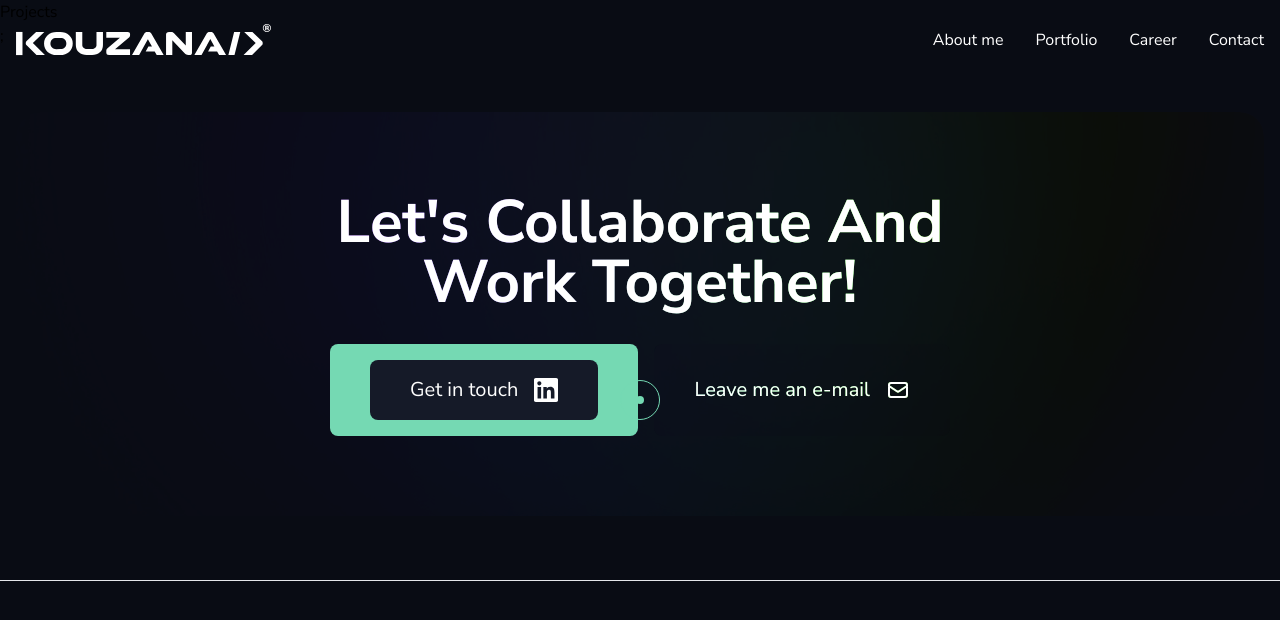
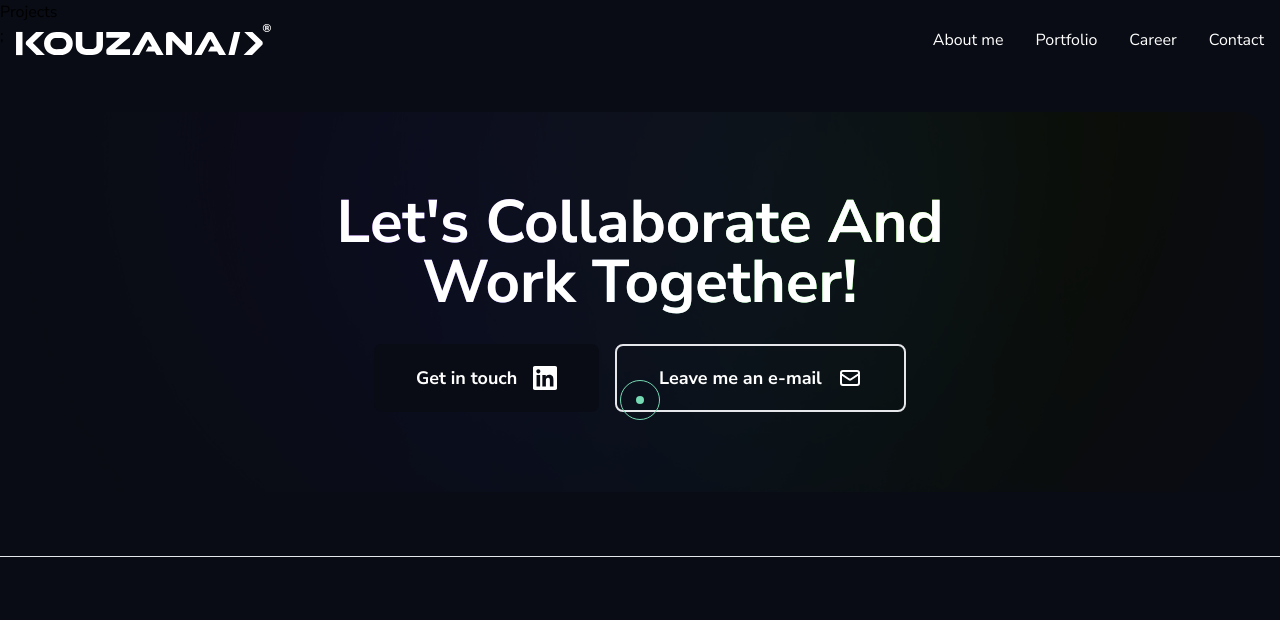
Before and after one commit to KouzanaFedi/fedikouzana, a Next.js app: page /projects in a window 1280 px wide. Shown: the top 620 px of the page. Built offline with nearby package versions, Linux system fonts and the light colour scheme.

Commit message:
Adjusted magnetic buttons with multiple colors

```diff
--- a/src/components/MagneticButton.tsx
+++ b/src/components/MagneticButton.tsx
@@ -5,21 +5,70 @@ import React from "react";
 type Props = {
   variant?: "contained" | "outlined";
   children: React.ReactNode;
+  variantColor?: "green" | "dark";
 };
 
-const MagneticButton = ({ variant = "contained", children }: Props) => {
+type ColorPalette = {
+  mainColor: string;
+  hoverColor: string;
+  textColor: string;
+  textColorHover: string;
+};
+
+type ButtonColorPalette = {
+  contained: ColorPalette;
+  outlined: ColorPalette;
+};
+
+const MagneticButton = ({
+  variant = "contained",
+  variantColor = "green",
+  children,
+}: Props) => {
   const overlayRef = React.useRef<HTMLDivElement>();
   const [firstHover, setFirstHover] = React.useState(true);
   const ref = React.useRef<HTMLDivElement>();
+
+  const greenVarient: ButtonColorPalette = {
+    contained: {
+      hoverColor: "fk-green-darker",
+      mainColor: "fk-green",
+      textColor: "fk-gray",
+      textColorHover: "fk-gray",
+    },
+    outlined: {
+      hoverColor: "fk-green-darker",
+      mainColor: "fk-gray",
+      textColor: "fk-white",
+      textColorHover: "fk-white",
+    },
+  };
+
+  const darkVarient: ButtonColorPalette = {
+    contained: {
+      hoverColor: "fk-white",
+      mainColor: "fk-gray",
+      textColor: "fk-white",
+      textColorHover: "fk-gray",
+    },
+    outlined: {
+      hoverColor: "fk-white",
+      mainColor: "fk-gray",
+      textColor: "fk-white",
+      textColorHover: "fk-gray",
+    },
+  };
+
+  const currentPalette = variantColor === "green" ? greenVarient : darkVarient;
 
   return (
     <div
       ref={ref}
       className={`${
         variant === "contained"
-          ? "bg-fk-green text-fk-gray"
-          : "border-fk-green border-2"
-      } px-10 py-4 group relative overflow-hidden font-bold text-lg p-[2px] z-20 text-white rounded-lg cursor-pointer will-change-transform special-element`}
+          ? `bg-${currentPalette.contained.mainColor} text-${currentPalette.contained.textColor} hover:text-${currentPalette.contained.textColorHover}`
+          : `border-${currentPalette.outlined.hoverColor} text-${currentPalette.outlined.textColor} hover:text-${currentPalette.outlined.textColorHover} border-2`
+      } group relative overflow-hidden font-bold text-lg p-[2px] z-20 rounded-lg cursor-pointer will-change-transform special-element`}
       onMouseOver={({ clientX, clientY }) => {
         setFirstHover(false);
         if (ref.current) {
@@ -67,13 +116,11 @@ const MagneticButton = ({ variant = "contained", children }: Props) => {
           className={`${
             firstHover
               ? "bg-transparent"
-              : variant === "contained"
-              ? "bg-fk-green-darker"
-              : "bg-fk-green"
+              : `bg-${currentPalette.contained.hoverColor}`
           } h-[200%] w-[150%] rounded-[50%] -z-10 absolute -top-1/2 -left-1/4`}
         />
         <div className="flex items-center space-x-4 w-full h-full rounded-lg z-10 group-hover:transparent">
-          <span className="flex items-center gap-x-2 z-10">{children}</span>
+          <span className="z-10">{children}</span>
         </div>
       </>
     </div>
--- a/src/components/layout/Footer.tsx
+++ b/src/components/layout/Footer.tsx
@@ -14,28 +14,26 @@ const Footer = () => {
               Let's Collaborate And Work Together!
             </h2>
             <div className="flex flex-col gap-4 md:flex-row">
-              <MagneticButton>
+              <MagneticButton variantColor="dark">
                 <Link href={Settings.LINKEDIN_URI} rel="noreferrer">
                   <a
                     target="_blank"
                     rel="noreferrer"
-                    className="flex items-center font-bold text-lg lg:text-xl space-x-4 bg-fk-darkGray px-10 py-4 text-white rounded-lg "
+                    className="flex items-center gap-4 px-10 py-4"
                   >
-                    <span className="text-fk-white font-medium">
-                      Get in touch
-                    </span>
-                    <SiLinkedin size={24} className="text-fk-white" />
+                    <span>Get in touch</span>
+                    <SiLinkedin size={24} />
                   </a>
                 </Link>
               </MagneticButton>
-              <Link href={`mailto:${Settings.EMAIL}`}>
-                <a className="flex items-center font-bold text-lg lg:text-xl space-x-4 bg-fk-gray/80 px-10 py-4 text-white rounded-lg ">
-                  <span className="text-fk-white font-medium">
-                    Leave me an e-mail
-                  </span>
-                  <HiOutlineMail size={24} className="text-fk-white" />
-                </a>
-              </Link>
+              <MagneticButton variantColor="dark" variant="outlined">
+                <Link href={`mailto:${Settings.EMAIL}`}>
+                  <a className="flex items-center gap-4 px-10 py-4">
+                    <span>Leave me an e-mail</span>
+                    <HiOutlineMail size={24} />
+                  </a>
+                </Link>
+              </MagneticButton>
             </div>
           </div>
         </div>
--- a/src/pages/index.tsx
+++ b/src/pages/index.tsx
@@ -33,7 +33,7 @@ export default function Home() {
               <div className="flex flex-col space-y-4 !mt-12 justify-center items-center md:flex-row md:space-x-8 md:space-y-0 z-10 lg:justify-start">
                 <MagneticButton>
                   <Link href="#projects">
-                    <a className="flex items-center gap-4">
+                    <a className="flex items-center gap-4 px-10 py-4">
                       <span>Check my work</span>
                       <FiChevronsDown
                         className="group-hover:animate-fk-bounce-animation"
@@ -44,8 +44,10 @@ export default function Home() {
                 </MagneticButton>
 
                 <MagneticButton variant="outlined">
-                  <span className="group-hover:z-30">My resume</span>
-                  <FiDownload className="group-hover:z-30" size={24} />
+                  <div className="flex items-center gap-4 px-10 py-4">
+                    <span className="group-hover:z-30">My resume</span>
+                    <FiDownload className="group-hover:z-30" size={24} />
+                  </div>
                 </MagneticButton>
               </div>
             </div>
```
